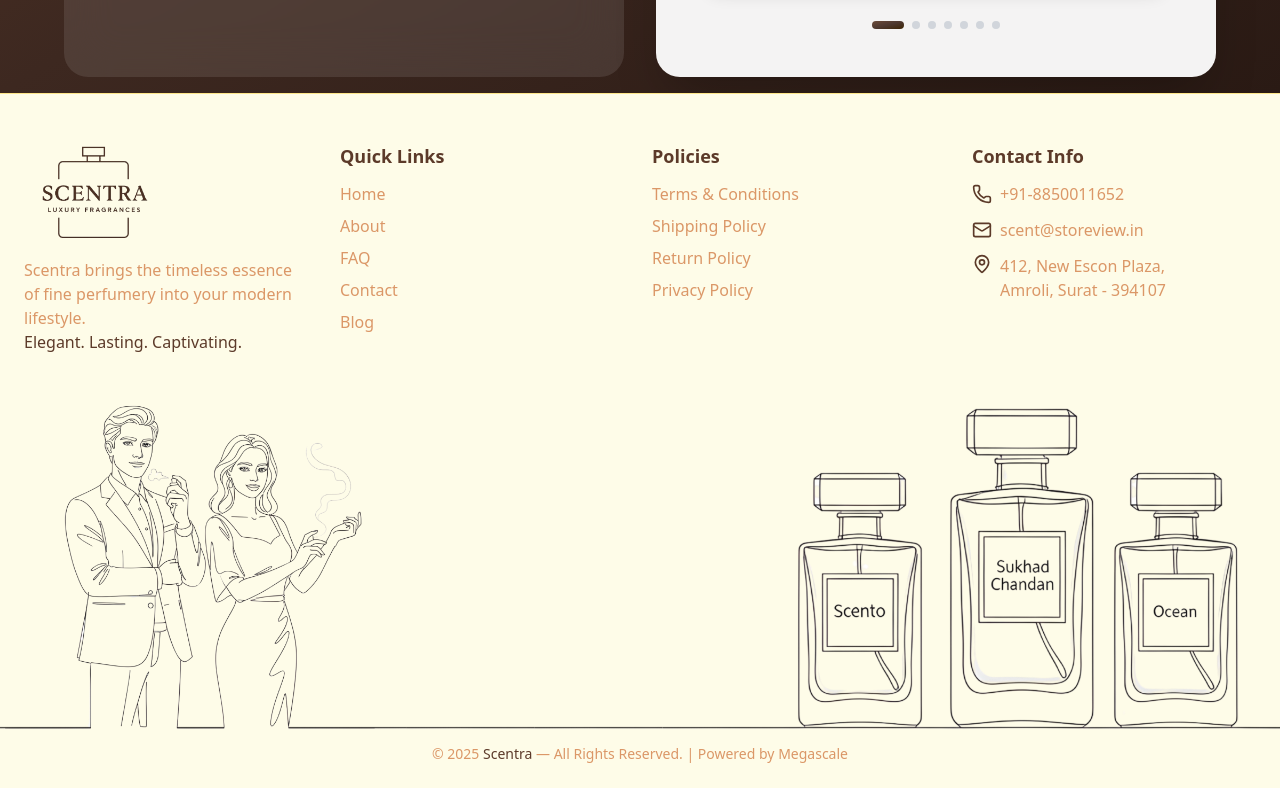
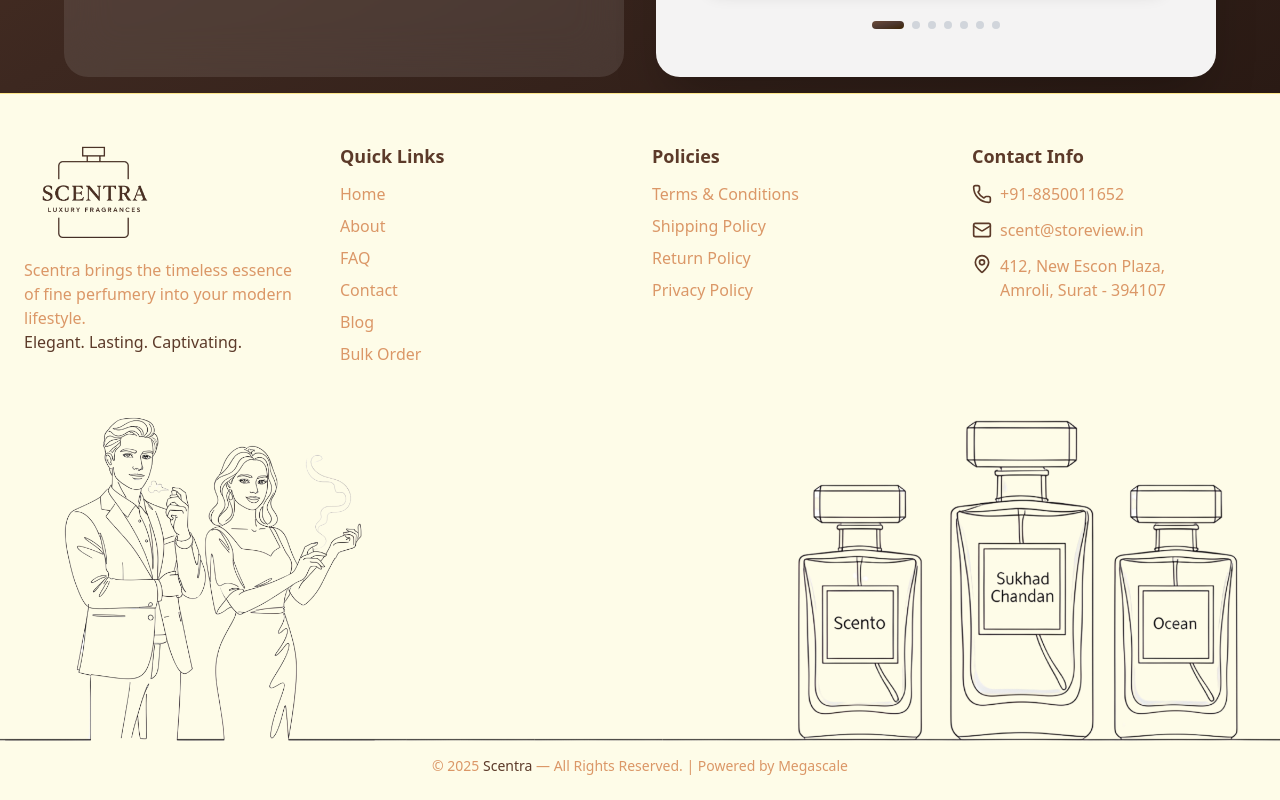
Before and after one commit to perfumemegascale-create/perfumepro, a React (Vite) app: page /#/ in a window 1280 px wide. Shown: the part 6488-7288 px from the top of the page. Built offline with nearby package versions, Linux system fonts and the light colour scheme; a web font is replaced by a local one.

Commit message:
Update Footer.jsx

```diff
--- a/src/components/Footer.jsx
+++ b/src/components/Footer.jsx
@@ -28,6 +28,7 @@
         { name: "FAQ", id: "FAQ-section", path: "/" },
         { name: "Contact", id: "contactForm", path: "/" },
         { name: "Blog", id: "Blog-section", path: "/" },
+        { name: "Bulk Order", path: "/bulkorder" },
     ];
 
     const policiesLinks = [
```
